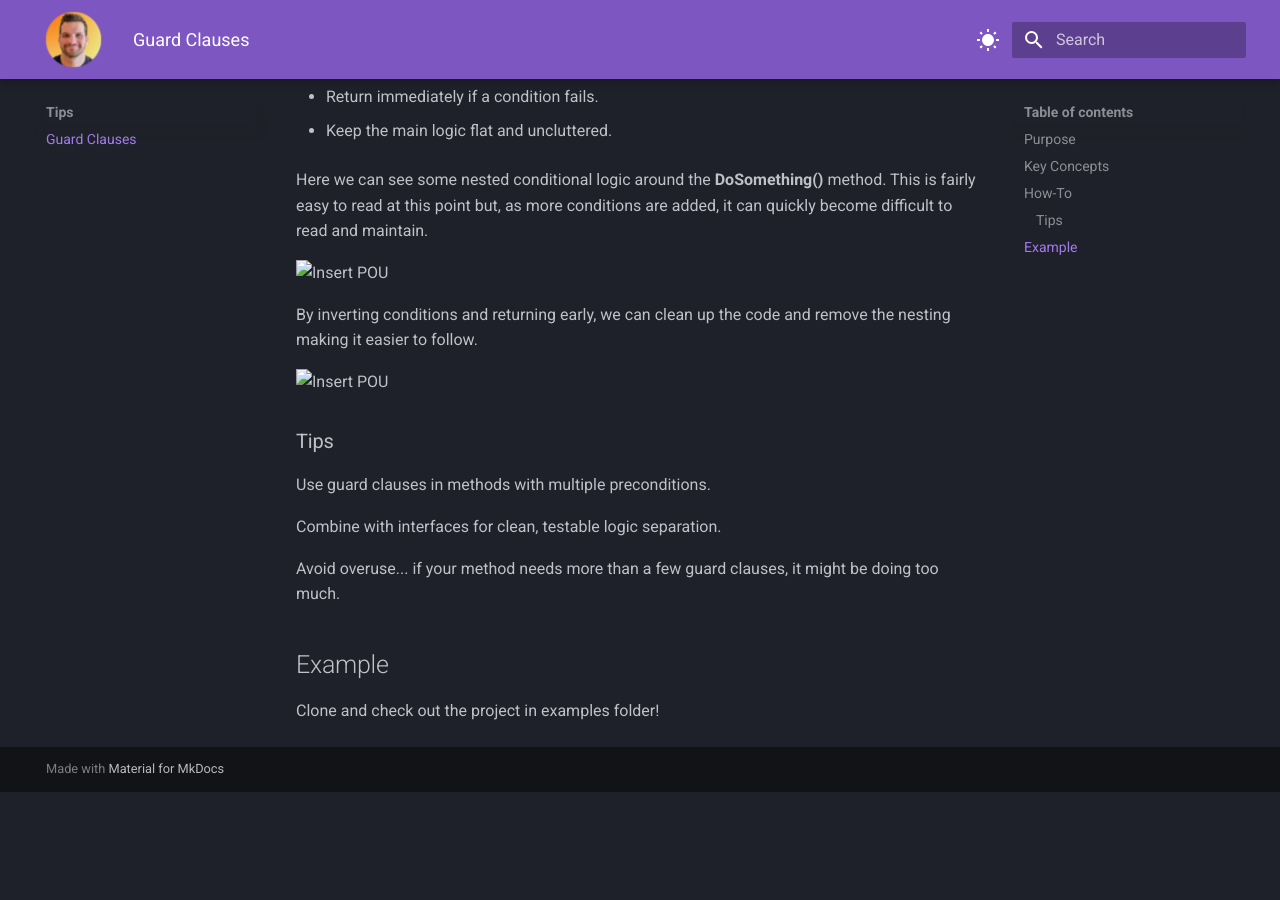
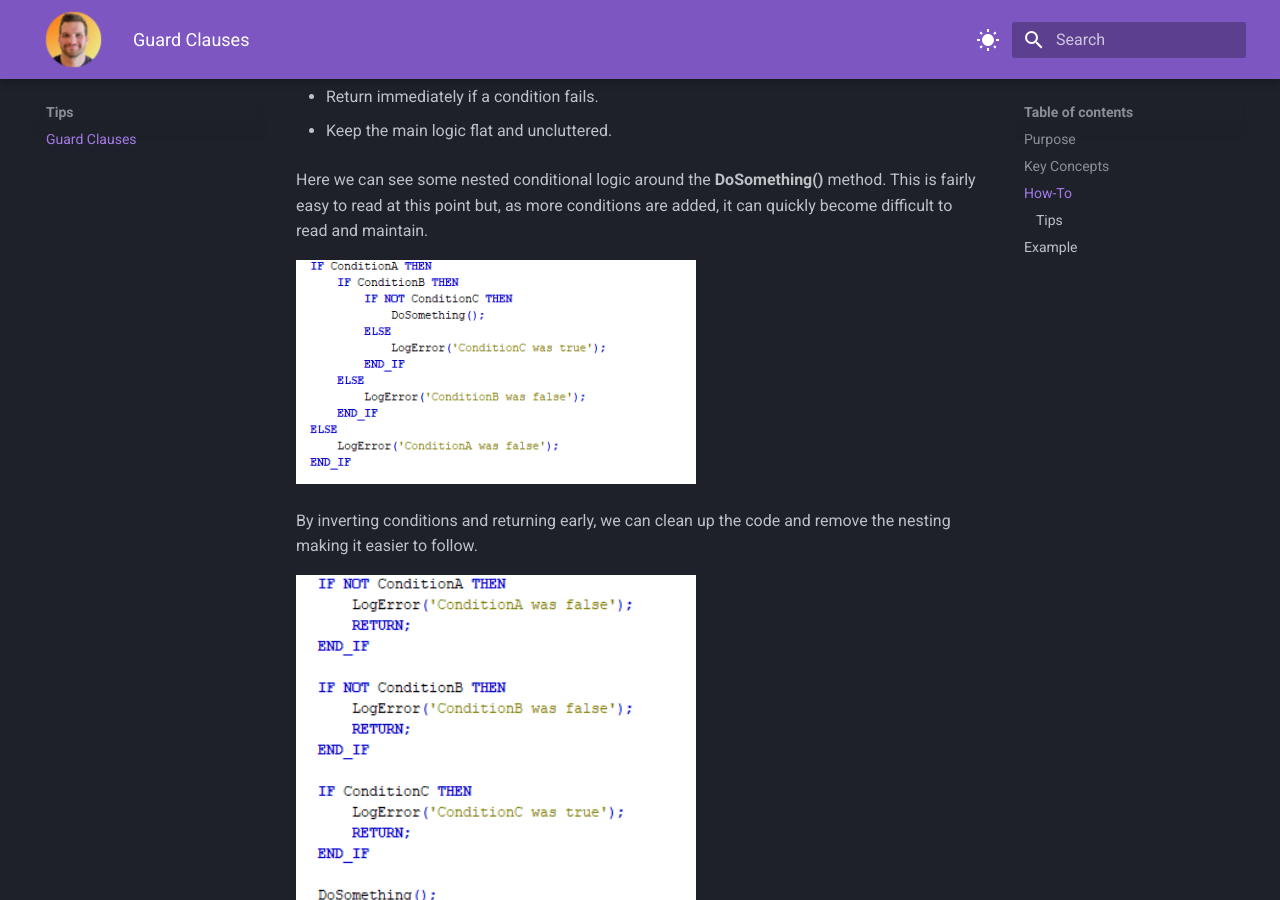
Before and after one commit to Jake1510/ooip-tutorial-library, an MkDocs documentation site: the page built from docs/tips/Guard-Clauses.md, in a window 1280 px wide and 900 px high, scrolled down 1009 px. Built offline with MkDocs 1.6.1 and Material for MkDocs 9.7.7, drawn with Linux system fonts in a browser that asks for light colours; before the commit the page ends 1801 px from its top, so only the background shows below that.

Commit message:
Update image links on gh

```diff
--- a/docs/tips/Guard-Clauses.md
+++ b/docs/tips/Guard-Clauses.md
@@ -38,11 +38,11 @@ When writing a method or body of logic:
 
 Here we can see some nested conditional logic around the **DoSomething()** method. This is fairly easy to read at this point but, as more conditions are added, it can quickly become difficult to read and maintain.
 
-![Insert POU](/ooip-tutorial-library/private/images/Guard-Clauses/not-this.png){ width=400 }
+![Insert POU](/ooip-tutorial-library/private/images/Guard-Clauses/nested.png){ width=400 }
 
 By inverting conditions and returning early, we can clean up the code and remove the nesting making it easier to follow.
 
-![Insert POU](/ooip-tutorial-library/private/images/Guard-Clauses/this.png){ width=400 }
+![Insert POU](/ooip-tutorial-library/private/images/Guard-Clauses/flat.png){ width=400 }
 
 ### Tips
 
```
Also changed, not shown: site/private/images/Guard-Clauses/not-this.png (deleted), site/private/images/Guard-Clauses/this.png (deleted).
